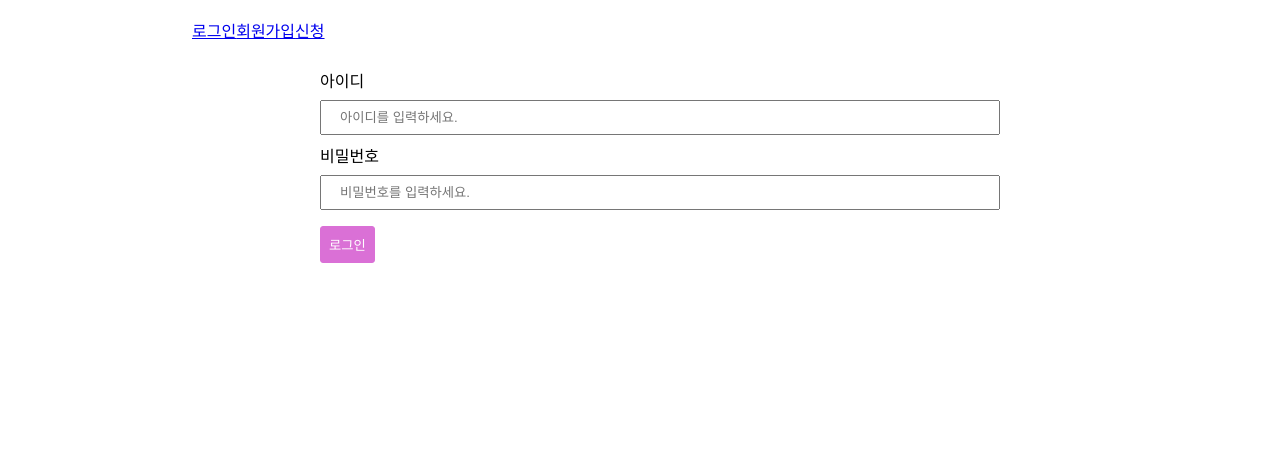
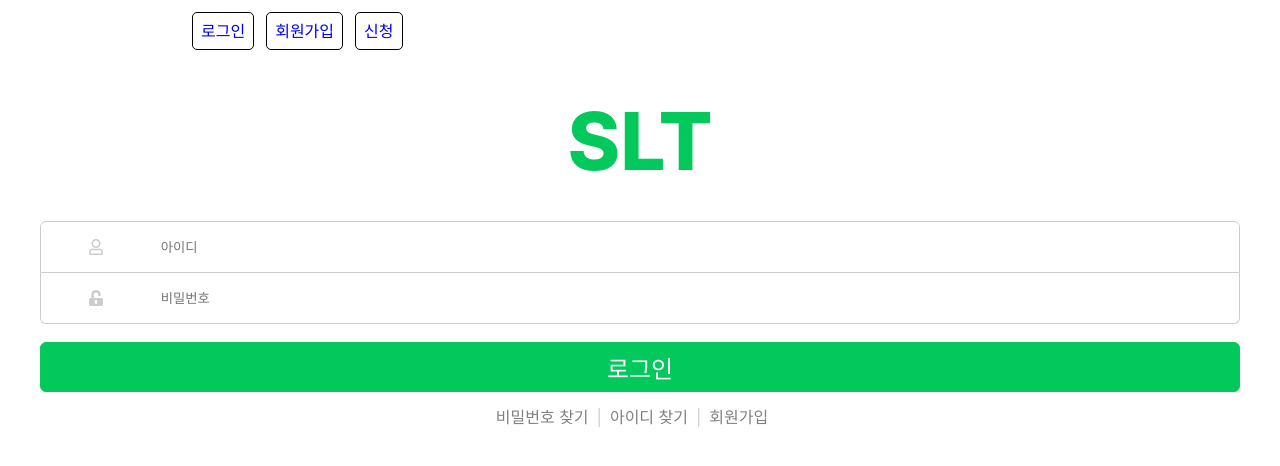
Before and after one commit to signLanguage-interpreter/signLanguageInterpreter, a React (Create React App) app: page /login in a window 1280 px wide. Shown: the top 466 px of the page. Built offline with nearby package versions, Linux system fonts and the light colour scheme.

Commit message:
Login page 95% 완성

```diff
--- a/src/App.scss
+++ b/src/App.scss
@@ -2,3 +2,7 @@
   padding: 0;
   margin: 0;
 }
+
+.App {
+  width: 100%;
+}
--- a/src/Components/Header/Header.scss
+++ b/src/Components/Header/Header.scss
@@ -1,6 +1,14 @@
 // Mobile
 .header {
   padding: 18px 15%;
+  .link {
+    border: 1px solid black;
+    outline: none;
+    border-radius: 5px;
+    text-decoration: none;
+    margin-right: 12px;
+    padding: 8px;
+  }
 }
 // Tablet
 @media screen and (min-width: 768px) {
--- a/src/Components/Header/Header.tsx
+++ b/src/Components/Header/Header.tsx
@@ -4,9 +4,15 @@ import "./Header.scss";
 const Header = () => {
   return (
     <header className="header">
-      <Link to="/login">로그인</Link>
-      <Link to="/join">회원가입</Link>
-      <Link to="/register">신청</Link>
+      <Link to="/login" className="link">
+        로그인
+      </Link>
+      <Link to="/join" className="link">
+        회원가입
+      </Link>
+      <Link to="/register" className="link">
+        신청
+      </Link>
     </header>
   );
 };
--- a/src/Components/Login/Login.scss
+++ b/src/Components/Login/Login.scss
@@ -1,28 +1,96 @@
 .login_wrapper {
-  width: 50%;
-  margin: 0 auto;
+  padding: 0 40px;
+  header {
+    width: 100%;
+    margin: 32px auto;
+    font-size: 5rem;
+    text-align: center;
+    color: hsl(147, 97%, 40%);
+    font-weight: 800;
+  }
   .login {
-    .txt {
-      padding: 8px 0;
-    }
-    .input {
-      display: block;
-      padding: 8px 18px;
-      width: 100%;
+    .id_pw_wrapper {
+      margin-bottom: 18px;
+
+      .id_wrapper {
+        border: 1px solid hsl(0, 0%, 80%);
+        border-radius: 6px 6px 0 0;
+
+        input {
+          border-radius: 6px 6px 0 0;
+          &:focus {
+            border: 1px solid hsl(147, 97%, 40%);
+          }
+        }
+      }
+
+      .pw_wrapper {
+        border: 1px solid hsl(0, 0%, 80%);
+        border-top: none;
+        border-radius: 0 0 6px 6px;
+        input {
+          border-radius: 0 0 6px 6px;
+        }
+      }
+
+      :is(.id_wrapper, .pw_wrapper) {
+        position: relative;
+
+        &:focus {
+          &:first-child {
+            color: black;
+          }
+        }
+        .icon {
+          position: absolute;
+          color: hsl(0, 0%, 80%);
+          top: 50%;
+          left: 4%;
+          transform: translateY(-50%);
+        }
+      }
+
+      :is(.id_wrapper, .pw_wrapper) input {
+        display: block;
+        height: 50px;
+        width: 90%;
+        border: none;
+        padding-left: 10%;
+      }
     }
     .loginBtn {
-      padding: 8px;
-      margin-top: 16px;
-      color: white;
-      background-color: orchid;
+      width: 100%;
+      height: 50px;
       outline: none;
-      border: 1px solid orchid;
-      border-radius: 3px;
-
-      &:hover {
-        opacity: 0.8;
-        cursor: pointer;
+      border: 1px solid hsl(147, 97%, 40%);
+      border-radius: 6px;
+      font-size: 1.5rem;
+      background-color: hsl(147, 97%, 40%);
+      color: hsl(0, 0%, 100%);
+    }
+  }
+  .find_join_wrapper {
+    display: flex;
+    justify-content: center;
+    margin-top: 12px;
+    .link {
+      text-decoration: none;
+      color: hsl(0, 0%, 50%);
+      &::after {
+        content: "|";
+        color: hsl(0, 0%, 80%);
+        padding: 8px;
+      }
+      &:last-child::after {
+        content: "";
       }
     }
   }
 }
+// Tablet
+@media screen and (min-width: 768px) {
+}
+
+// PC
+@media screen and (min-width: 1024px) {
+}
--- a/src/Components/Login/Login.tsx
+++ b/src/Components/Login/Login.tsx
@@ -1,4 +1,5 @@
 import React, { useState } from "react";
+import { Link } from "react-router-dom";
 import "./Login.scss";
 
 const Login = () => {
@@ -23,27 +24,47 @@ const Login = () => {
   };
   return (
     <div className="login_wrapper">
+      <header>SLT</header>
       <form className="login" onSubmit={onSubmit}>
-        <div className="txt">아이디</div>
+        <div className="id_pw_wrapper">
+          <div className="id_wrapper">
+            <i className="far fa-user icon"></i>
             <input
               name="id"
-          placeholder="아이디를 입력하세요."
+              placeholder="아이디"
               className="input"
               value={id}
               onChange={onChange}
+              autoComplete="off"
             ></input>
-        <div className="txt">비밀번호</div>
+          </div>
+          <div className="pw_wrapper">
+            <i className="fas fa-unlock-alt icon"></i>
             <input
               name="pw"
-          placeholder="비밀번호를 입력하세요."
+              placeholder="비밀번호"
               className="input"
               value={pw}
               onChange={onChange}
+              autoComplete="off"
             ></input>
+          </div>
+        </div>
         <button type="submit" className="loginBtn">
           로그인
         </button>
       </form>
+      <div className="find_join_wrapper">
+        <Link to="/find_pw" className="link">
+          비밀번호 찾기
+        </Link>
+        <Link to="/find_id" className="link">
+          아이디 찾기
+        </Link>
+        <Link to="/join" className="link">
+          회원가입
+        </Link>
+      </div>
     </div>
   );
 };
```
Lines whose indentation alone changed are shown as unchanged.
